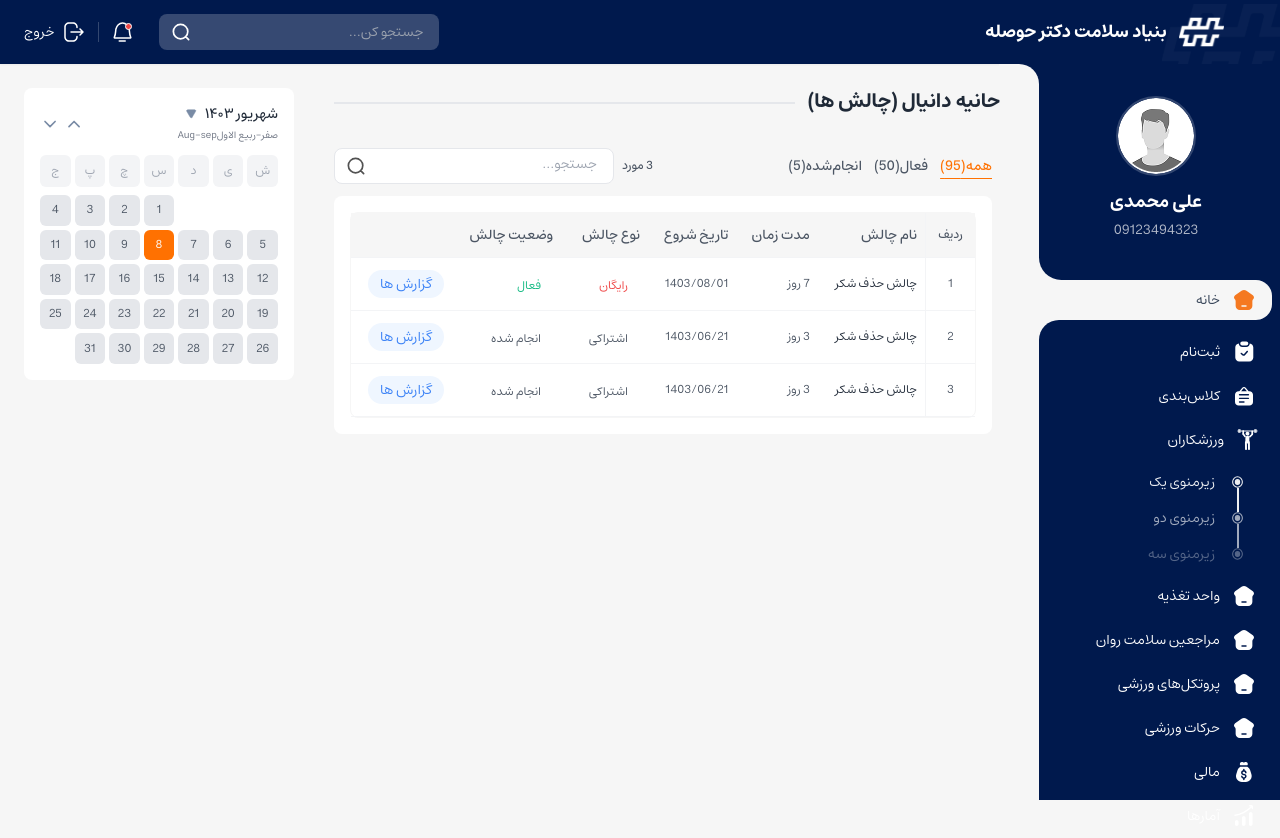
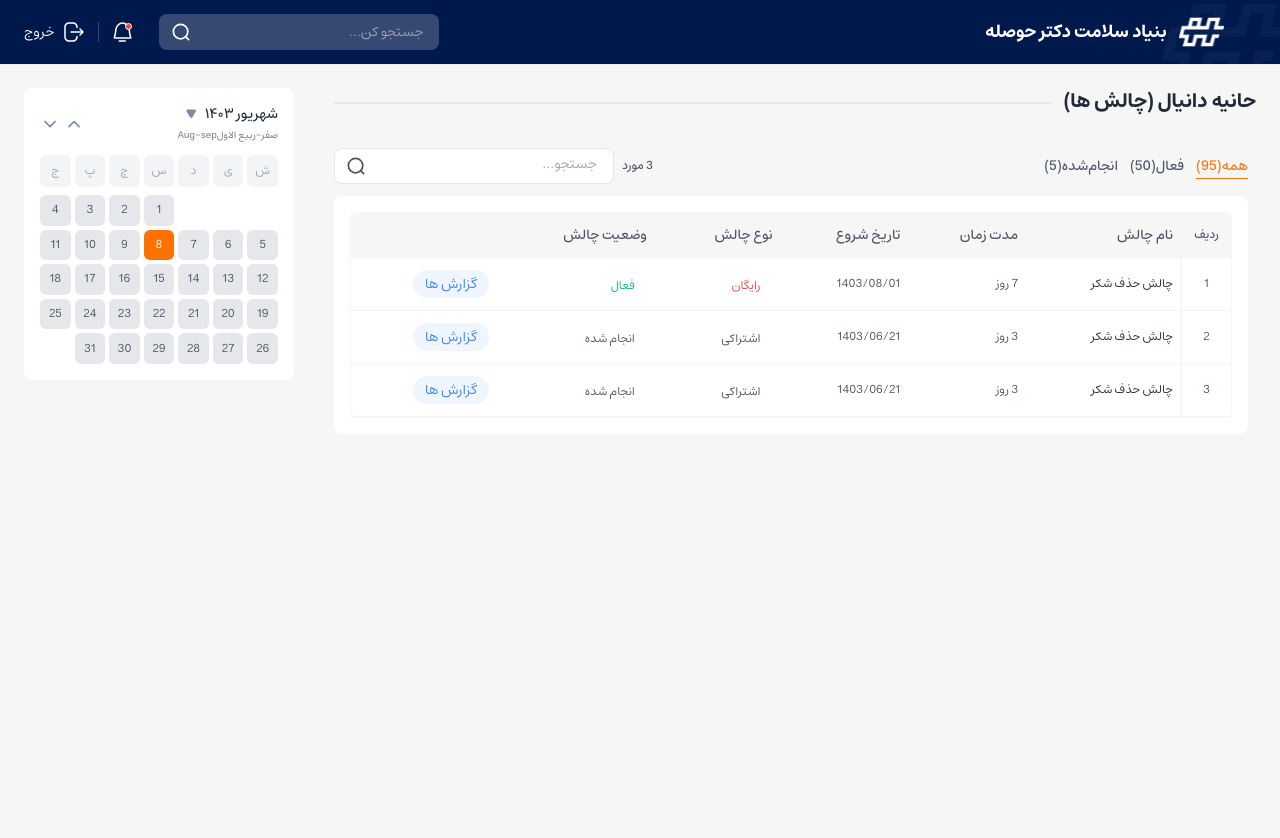
Before and after one commit to mirnajafi/ERP_hoseleh_V1.0, a Next.js app: page / in a window 1280 px wide. Shown: the top 838 px of the page. Built offline with nearby package versions, Linux system fonts and the light colour scheme; a web font is replaced by a local one.

Commit message:
Update Laoyout.tsx
add new sidebar with mat drawer

```diff
--- a/src/app/layout.tsx
+++ b/src/app/layout.tsx
@@ -1,7 +1,6 @@
 /* eslint-disable @next/next/no-img-element */
 import type { Metadata } from "next";
 import Header from "@/components/layout/Header";
-import Sidebar from "@/components/layout/Sidebar/Sidebar";
 import "./globals.css";
 
 export const metadata: Metadata = {
@@ -17,11 +16,13 @@ export default function RootLayout({
   return (
     <html lang="fa" dir="rtl">
       <body className="bg-dashboard-bg min-h-screen">
+        {/* Header includes SidebarToggle, so no need to add Sidebar separately */}
         <Header />
 
-        <Sidebar />
-
-        <main className="mr-64 mt-16 p-6">{children}</main>
+        {/* Main Content Area */}
+        <main className="transition-all duration-300 mt-16 p-6">
+          {children}
+        </main>
       </body>
     </html>
   );
```
